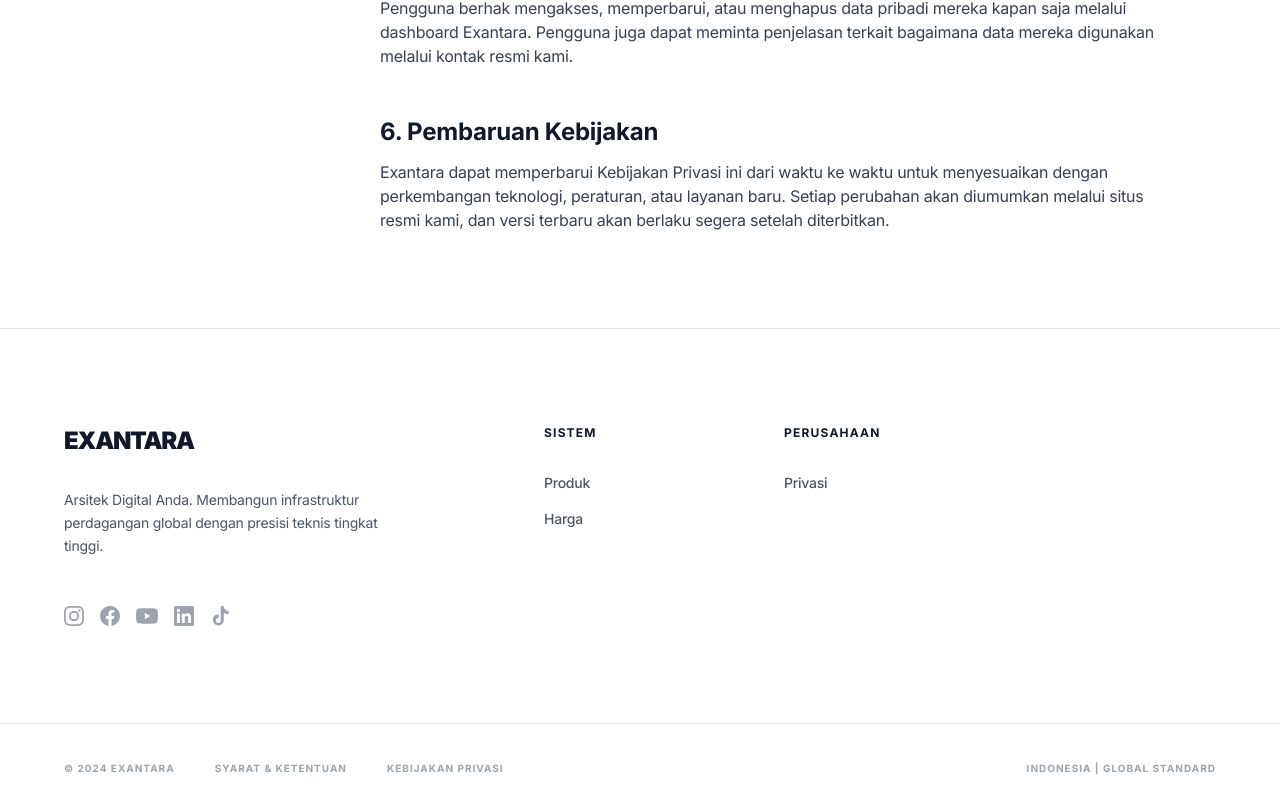
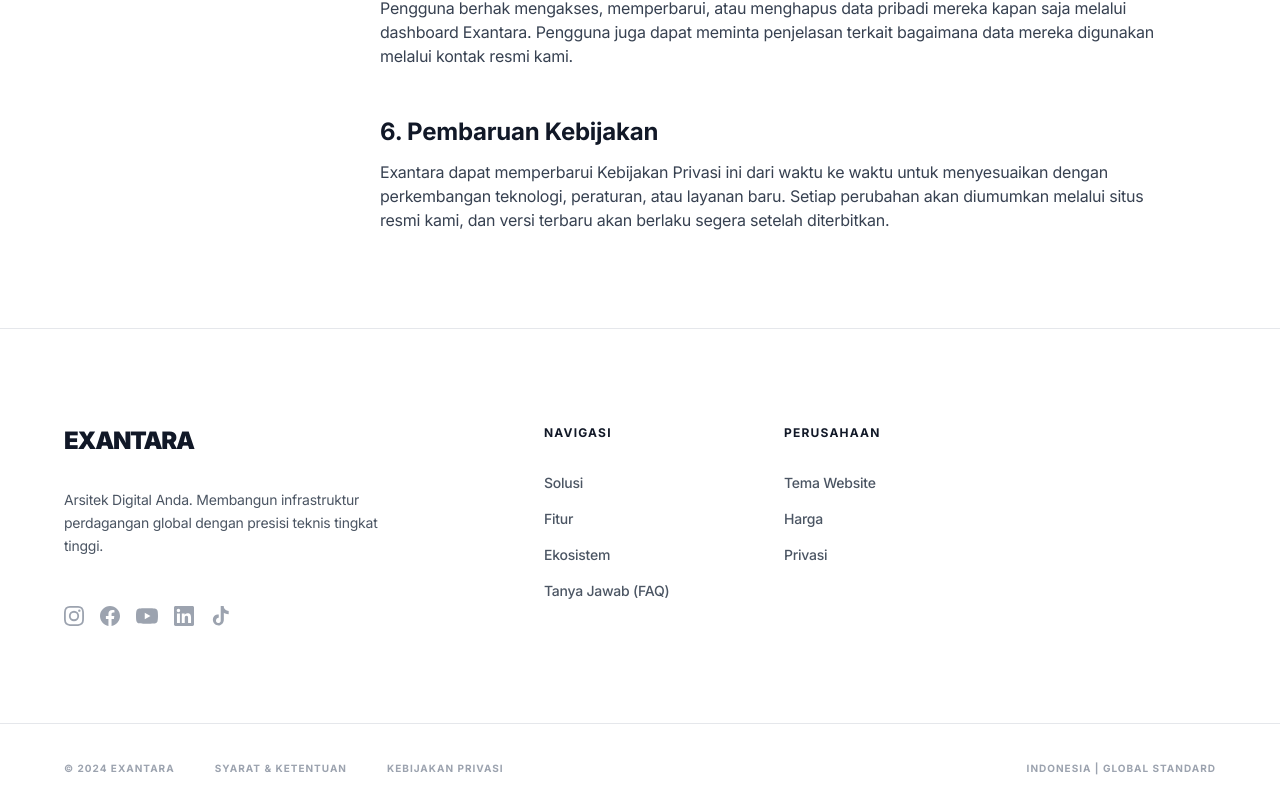
Before and after one commit to frumpfruit/exacommerce-template, a React (Vite) app: page /legal/privacy in a window 1280 px wide. Shown: the part 928-1738 px from the top of the page. Built offline with nearby package versions, Linux system fonts and the light colour scheme; a web font is replaced by a local one.

Commit message:
feat: restructure footer links to point to homepage sections and add faq id

```diff
--- a/src/components/Footer.jsx
+++ b/src/components/Footer.jsx
@@ -8,15 +8,19 @@
 export default function Footer({ dark = false }) {
   const links = [
     {
-      heading: 'Sistem',
+      heading: 'Navigasi',
       items: [
-        { name: 'Produk', path: '/tema' },
-        { name: 'Harga', path: '/harga' },
+        { name: 'Solusi', path: '/#solusi' },
+        { name: 'Fitur', path: '/#fitur' },
+        { name: 'Ekosistem', path: '/#ekosistem' },
+        { name: 'Tanya Jawab (FAQ)', path: '/#faq' },
       ],
     },
     {
       heading: 'Perusahaan',
       items: [
+        { name: 'Tema Website', path: '/tema' },
+        { name: 'Harga', path: '/harga' },
         { name: 'Privasi', path: '/legal/privacy' },
       ],
     },
--- a/src/components/home/FaqSection.jsx
+++ b/src/components/home/FaqSection.jsx
@@ -32,7 +32,7 @@
 
 
   return (
-    <section className="py-16 sm:py-24 md:py-32 px-4 sm:px-6 md:px-12 bg-[#f8f9fa] text-[#111827] relative z-10 border-t border-[#e5e7eb] font-body">
+    <section id="faq" className="py-16 sm:py-24 md:py-32 px-4 sm:px-6 md:px-12 bg-[#f8f9fa] text-[#111827] relative z-10 border-t border-[#e5e7eb] font-body">
       <div className="max-w-4xl mx-auto space-y-12 sm:space-y-16">
 
         {/* Editorial Section Header */}
```
